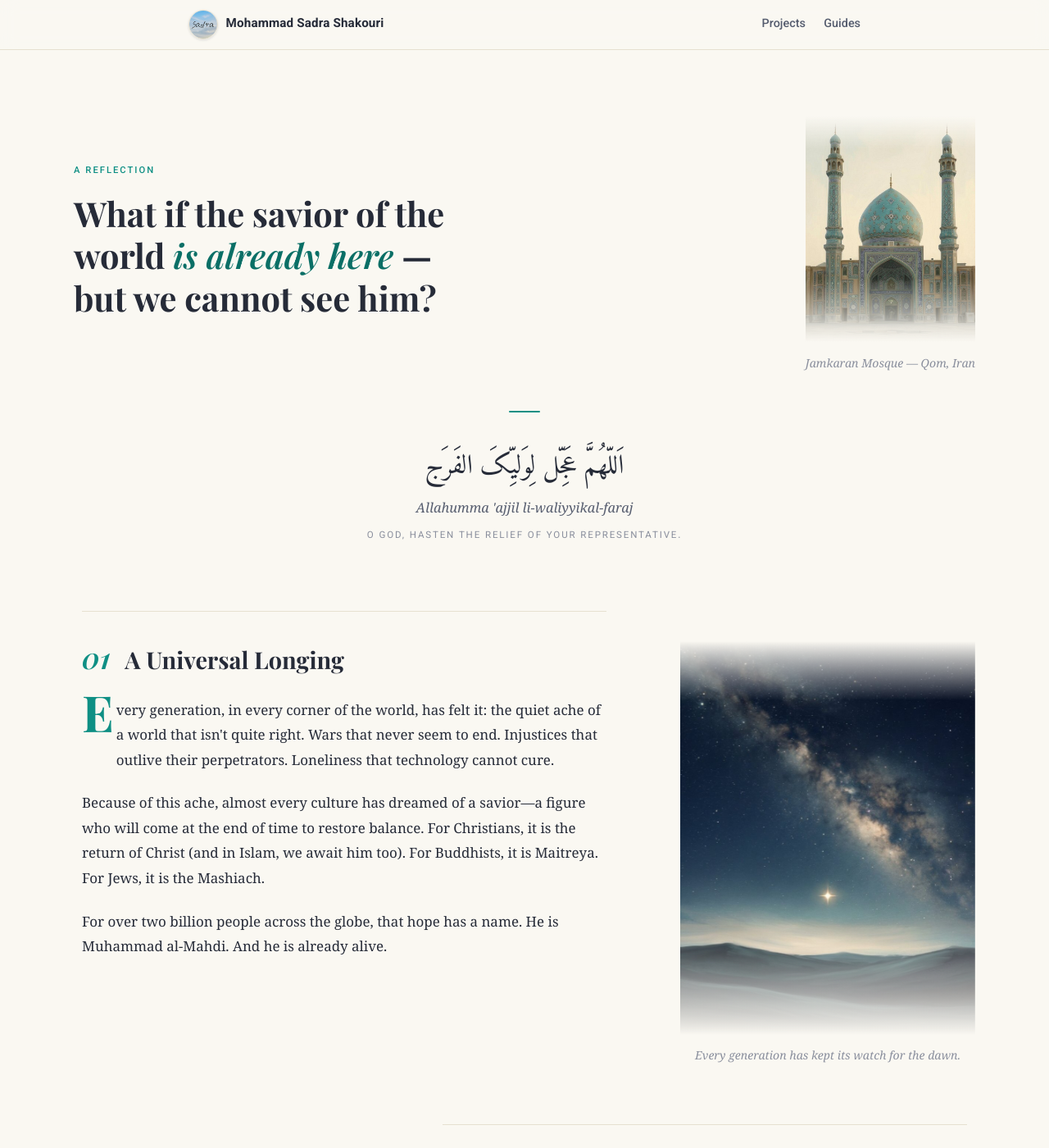
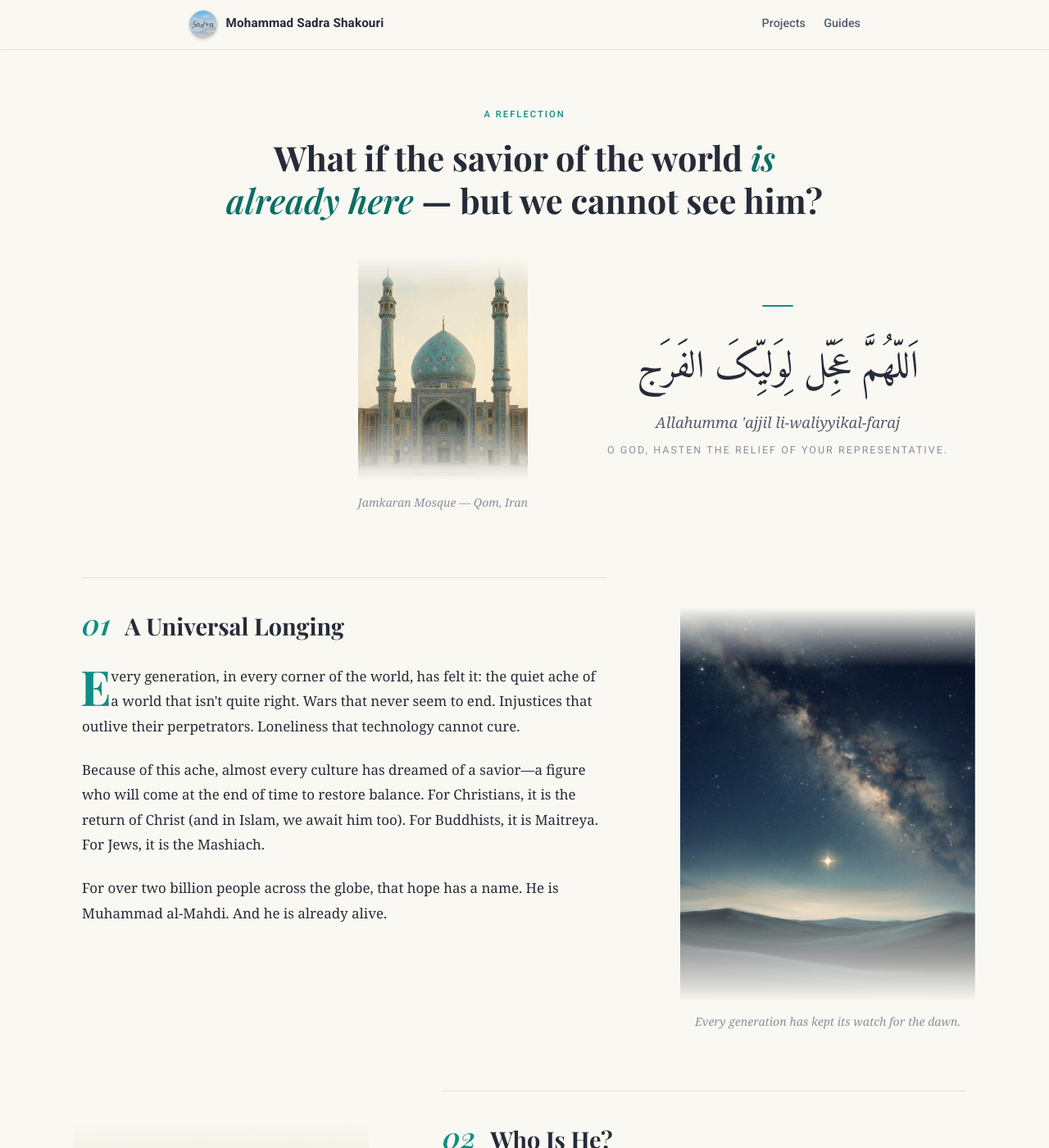
Before and after one commit to MSadraShakouri/msadrashakouri.github.io, a Jekyll site: the page built from index.md, in a window 1280 px wide and 1400 px high. Shown: the whole window at 82% size. Built offline with Jekyll 4.4.1, drawn with Linux system fonts in a browser that asks for light colours; some of the changed text lies outside the part shown.

Commit message:
Opening: image left + raised dua right; layered drop-cap fix
Opening (desktop)
- Revert headline-beside-image; headline back on top, full width
- Below it: Jamkaran plate LEFT (540px, was a tiny 400px right column),
  dua raised beside it on the RIGHT with a bigger Arabic/transliteration

Drop cap — rebuilt per current browser reality (researched)
- Browsers with CSS initial-letter (Safari, Chrome 133+, Edge): native
  two-line cap via @supports, JS stays out of the way
- Browsers without it (notably Firefox): JS measures real font metrics
  and positions the cap to span exactly two lines; ::first-letter styles
  neutralized via html.dcjs so they don't fight the measured span
- Fixed the two bugs in the old measured engine: glyph baseline math
  (line-height 1 vs normal) and measuring before Playfair loaded (canvas
  silently fell back to Georgia metrics); metrics are now awaited via
  document.fonts.load and sanity-clamped, degrading to a tuned float

Co-authored-by: arena-agent <297053741+arena-agent@users.noreply.github.com>

```diff
--- a/assets/main.js
+++ b/assets/main.js
@@ -97,24 +97,41 @@
         parallaxUpdate();
     }
 
-    /* ---------- Drop caps (measured — identical on every device) ----------
-       The rule: the cap spans exactly two lines — its top aligns with the
-       cap height of line 1 and its baseline rests on line 2's baseline.
-       CSS initial-letter does this natively but is missing on some mobile
-       browsers, so we measure real font metrics (canvas) and position a
-       floated box ourselves. Falls back to a tuned float if the Canvas
-       text-metrics API is unavailable. */
+    /* ---------- Drop caps ----------
+       Browsers with CSS initial-letter (Safari, Chrome 133+, Edge) get the
+       native two-line cap from the stylesheet — we do nothing there.
+       Everywhere else (notably Firefox, which still ships no initial-letter)
+       we measure real font metrics and position a floated box so the cap
+       spans exactly two lines: cap-top on line 1, baseline on line 2.
+       Measuring happens only AFTER "Playfair Display" 700 is actually
+       loaded (canvas silently falls back to Georgia otherwise), and every
+       metric is sanity-checked — anything fishy degrades to a tuned float.
+       Fixes the two bugs of the previous engine: glyph offset (line-height 1
+       vs normal baseline math) and the webfont measuring race. */
     var capResizeTimer = null;
 
+    function supportsInitialLetter() {
+        try {
+            return !!(window.CSS && window.CSS.supports &&
+                (window.CSS.supports('initial-letter', '2') ||
+                 window.CSS.supports('-webkit-initial-letter', '2')));
+        } catch (e) {
+            return false;
+        }
+    }
+
     function setupDropCaps() {
+        if (supportsInitialLetter()) return;
+
         var paras = Array.prototype.slice.call(
             doc.querySelectorAll('.essay-section > p:first-of-type'));
         if (!paras.length) return;
 
+        doc.documentElement.classList.add('dcjs');
+
         function ensureSpan(p) {
             var existing = p.querySelector('.drop-cap');
             if (existing) {
-                // a fallback span (plain letter) cannot be re-measured
                 return existing.querySelector('.dc-glyph') ? existing : null;
             }
             var node = p.firstChild;
@@ -136,6 +153,14 @@
             var glyph = span.querySelector('.dc-glyph');
             span.textContent = glyph ? glyph.textContent : span.textContent;
             span.className = 'drop-cap dc-fallback';
+            span.removeAttribute('style');
+        }
+
+        function finite() {
+            for (var i = 0; i < arguments.length; i++) {
+                if (!isFinite(arguments[i]) || arguments[i] <= 0) return false;
+            }
+            return true;
         }
 
         function layout() {
@@ -144,15 +169,19 @@
                 var span = ensureSpan(p);
                 if (!span) return;
 
-                span.removeAttribute('style');
                 var glyph = span.querySelector('.dc-glyph');
                 if (!glyph) return;
+
+                span.className = 'drop-cap';
+                span.removeAttribute('style');
                 glyph.removeAttribute('style');
 
                 var cs = window.getComputedStyle(p);
-                var fs = parseFloat(cs.fontSize) || 16;
+                var fs = parseFloat(cs.fontSize);
+                if (!finite(fs)) { fallback(span); return; }
+
                 var lh = parseFloat(cs.lineHeight);
-                if (!lh || isNaN(lh)) lh = fs * 1.8;
+                if (!finite(lh) || lh < fs) lh = fs * 1.8;
 
                 if (!ctx) ctx = doc.createElement('canvas').getContext('2d');
 
@@ -169,7 +198,8 @@
                 var capH = mc.actualBoundingBoxAscent;
                 var capW = mc.width;
 
-                if (!bodyAsc || !bodyDesc || !bodyCap || !capAsc || !capH || !capW) {
+                if (!finite(bodyAsc, bodyDesc, bodyCap, capAsc, capH, capW) ||
+                    bodyAsc + bodyDesc > lh * 1.6) {
                     fallback(span);
                     return;
                 }
@@ -178,23 +208,40 @@
                 var baseline1 = halfLead + bodyAsc;
                 var baseline2 = baseline1 + lh;
                 var line1CapTop = baseline1 - bodyCap;
-                var target = baseline2 - line1CapTop;      // cap-height span
-                var F = target / (capH / 100);             // Playfair font size
+                var target = baseline2 - line1CapTop;   // wanted cap height (px)
+                var F = target / (capH / 100);          // Playfair font size (px)
 
-                span.style.width = Math.ceil((capW / 100) * F) + 'px';
+                if (!finite(target, F) || F < 2 * fs || F > 9 * fs) {
+                    fallback(span);
+                    return;
+                }
+
+                // glyph uses line-height normal: its baseline sits one
+                // ascent below the box top — that's the real alignment rule
+                var glyphTop = baseline2 - (capAsc / 100) * F;
+
+                span.style.width = Math.ceil((capW / 100) * F + 1) + 'px';
                 span.style.height = Math.ceil(2 * lh) + 'px';
-                glyph.style.fontSize = Math.round(F) + 'px';
-                glyph.style.top = Math.round(baseline2 - (capAsc / 100) * F) + 'px';
+                glyph.style.fontSize = F.toFixed(1) + 'px';
+                glyph.style.top = Math.round(glyphTop) + 'px';
             });
         }
 
-        layout();
-        if (doc.fonts && doc.fonts.ready) {
-            doc.fonts.ready.then(function () { layout(); }).catch(function () {});
+        var run = function () { layout(); };
+
+        if (doc.fonts && doc.fonts.load) {
+            // force-load the cap font first; only then measure
+            doc.fonts.load('700 100px "Playfair Display"').then(run, run);
+            if (doc.fonts.ready) {
+                doc.fonts.ready.then(run).catch(function () {});
+            }
+        } else {
+            run();
         }
+
         window.addEventListener('resize', function () {
             window.clearTimeout(capResizeTimer);
-            capResizeTimer = window.setTimeout(layout, 150);
+            capResizeTimer = window.setTimeout(run, 150);
         });
     }
 
--- a/assets/style.css
+++ b/assets/style.css
@@ -340,9 +340,46 @@ h1 {
     margin-right: auto;
 }
 
-/* Drop cap: main.js measures real font metrics and sizes the cap to span
-   exactly two lines (cap-top on line 1, baseline on line 2's baseline).
-   The .dc-fallback class is used when canvas metrics are unavailable. */
+/* Drop caps.
+   Layered per current browser reality (Firefox has no initial-letter):
+   1. Base: tuned float approximation (also the no-JS fallback).
+   2. @supports initial-letter: native two-line cap (Safari, Chrome 133+).
+   3. Browsers with neither: main.js measures real font metrics and
+      positions a floated box (html.dcjs) — the ::first-letter styles are
+      neutralized there so they don't fight the measured span. */
+.essay-section > p:first-of-type::first-letter {
+    font-family: var(--font-display);
+    font-weight: 700;
+    color: var(--accent);
+    float: left;
+    font-size: 5.1em;
+    line-height: 0.72;
+    padding: 0.05em 0.13em 0 0;
+}
+
+@supports (initial-letter: 2) or (-webkit-initial-letter: 2) {
+    .essay-section > p:first-of-type::first-letter {
+        float: none;
+        font-size: inherit;
+        line-height: inherit;
+        padding: 0;
+        margin-inline-end: 0.14em;
+        -webkit-initial-letter: 2;
+        initial-letter: 2;
+    }
+}
+
+.dcjs .essay-section > p:first-of-type::first-letter {
+    float: none;
+    font-size: inherit;
+    line-height: inherit;
+    font-family: inherit;
+    font-weight: inherit;
+    color: inherit;
+    padding: 0;
+    margin: 0;
+}
+
 .drop-cap {
     float: left;
     position: relative;
@@ -355,7 +392,7 @@ h1 {
     top: 0;
     font-family: var(--font-display);
     font-weight: 700;
-    line-height: 1;
+    line-height: normal;
     color: var(--accent);
 }
 
@@ -610,13 +647,12 @@ a.fn-back {
 }
 
 /* ---------- Entrance (opening) ---------- */
-.opening-head > *,
-.opening-grid + .invocation {
+.opening > * {
     animation: rise 0.8s both;
 }
 
-.opening-head > *:nth-child(2) { animation-delay: 0.12s; }
-.opening-grid + .invocation { animation-delay: 0.4s; }
+.opening > *:nth-child(2) { animation-delay: 0.12s; }
+.opening > *:nth-child(3) { animation-delay: 0.26s; }
 
 @keyframes rise {
     from { opacity: 0; transform: translateY(22px); }
@@ -652,31 +688,41 @@ a.fn-back {
         max-width: 1140px;
     }
 
-    /* Opening: headline left, Jamkaran plate right, dua spanning below */
-    .opening {
-        padding-top: 3rem;
-    }
-
+    /* Opening: headline stays on top, full width. Below it the Jamkaran
+       plate sits LEFT and the dua is raised beside it on the RIGHT. */
     .opening-grid {
         display: grid;
-        grid-template-columns: minmax(0, 1fr) 400px;
-        gap: 2rem 4.5rem;
+        grid-template-columns: minmax(0, 1.15fr) minmax(0, 1fr);
+        gap: 2rem 4rem;
         align-items: center;
-    }
-
-    .opening-head {
-        text-align: left;
-    }
-
-    .opening-head .opening-title {
-        margin-left: 0;
-        max-width: 15em;
+        margin-top: 2.6rem;
     }
 
     .opening .opening-plate {
-        max-width: 400px;
+        max-width: 540px;
         margin: 0;
         justify-self: end;
+    }
+
+    /* dua: bigger, centered in its column */
+    .opening-grid .invocation {
+        margin-top: 0;
+    }
+
+    .opening-grid .invocation::before {
+        margin: 0 auto 1.9rem;
+    }
+
+    .opening-grid .invocation .arabic {
+        font-size: clamp(2.05rem, 3.8vw, 2.9rem);
+    }
+
+    .opening-grid .invocation .translit {
+        font-size: 1.15rem;
+    }
+
+    .opening-grid .invocation .meaning {
+        font-size: 0.78rem;
     }
 
     /* Chapter movements: text column + fixed image column.
@@ -748,11 +794,11 @@ a.fn-back {
 
 @media (min-width: 1020px) and (max-height: 840px) {
     .opening-grid {
-        grid-template-columns: minmax(0, 1fr) 340px;
+        grid-template-columns: minmax(0, 1.15fr) minmax(0, 1fr);
     }
 
     .opening .opening-plate {
-        max-width: 340px;
+        max-width: 460px;
     }
 }
 
--- a/index.md
+++ b/index.md
@@ -4,24 +4,22 @@ title: Home
 ---
 
 <section class="opening">
+    <p class="eyebrow">A reflection</p>
+    <h1 class="opening-title">What if the savior of the world <em>is already here</em> &mdash; but we cannot see him?</h1>
+
     <div class="opening-grid">
-        <div class="opening-head">
-            <p class="eyebrow">A reflection</p>
-            <h1 class="opening-title">What if the savior of the world <em>is already here</em> &mdash; but we cannot see him?</h1>
-        </div>
-
         <div class="plate opening-plate">
             <figure class="fade-figure" data-parallax>
                 <img src="/assets/mahdi/00-jamkaran.jpg" alt="The turquoise dome and minarets of the Jamkaran Mosque under a soft dusk sky" fetchpriority="high">
             </figure>
             <p class="figure-caption">Jamkaran Mosque &mdash; Qom, Iran</p>
         </div>
-    </div>
 
-    <div class="invocation">
-        <p class="arabic" dir="rtl" lang="ar">اَللّهُمَّ عَجِّل لِوَلیِّکَ الفَرَج</p>
+        <div class="invocation">
+            <p class="arabic" dir="rtl" lang="ar">اَللّهُمَّ عَجِّل لِوَلیِّکَ الفَرَج</p>
         <p class="translit">Allahumma 'ajjil li-waliyyikal-faraj</p>
-        <p class="meaning">O God, hasten the relief of Your representative.</p>
+            <p class="meaning">O God, hasten the relief of Your representative.</p>
+        </div>
     </div>
 </section>
 
```
